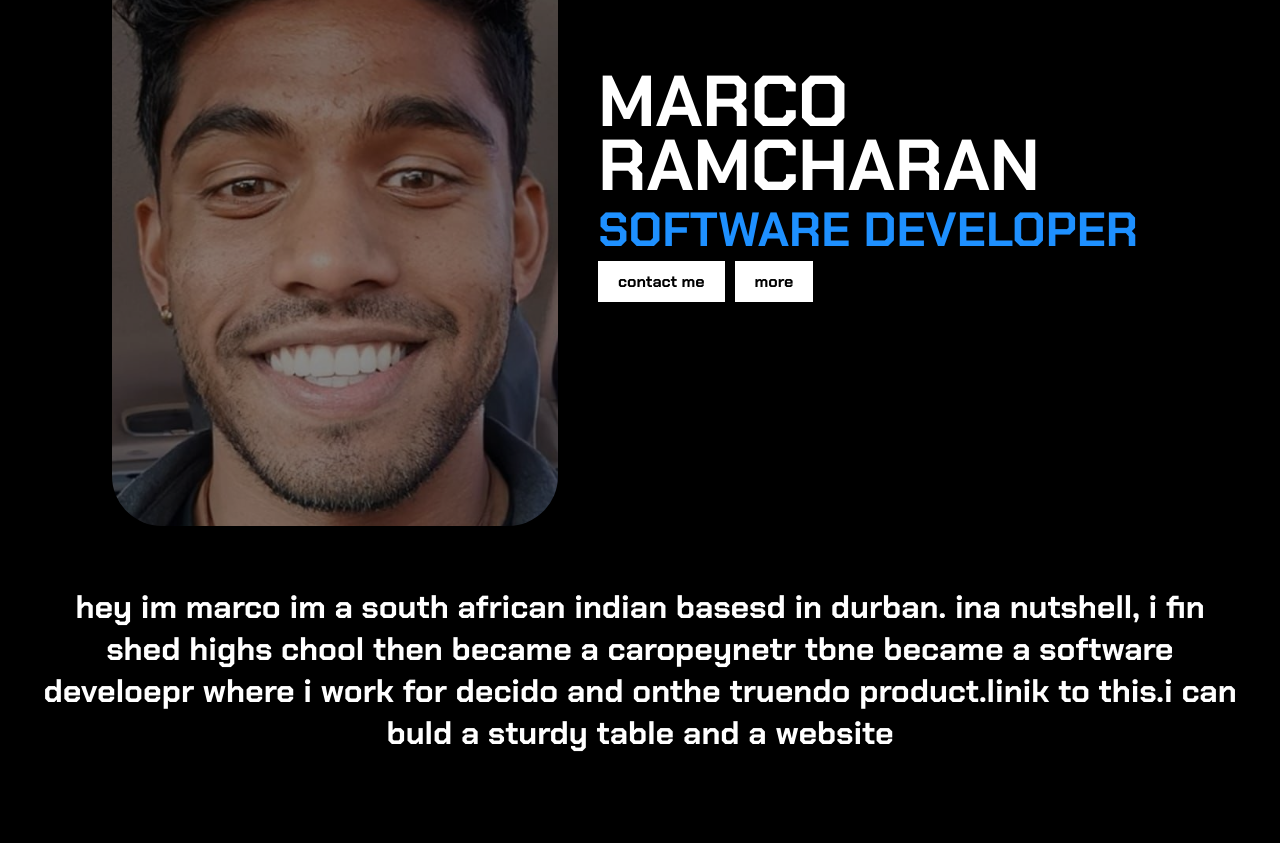
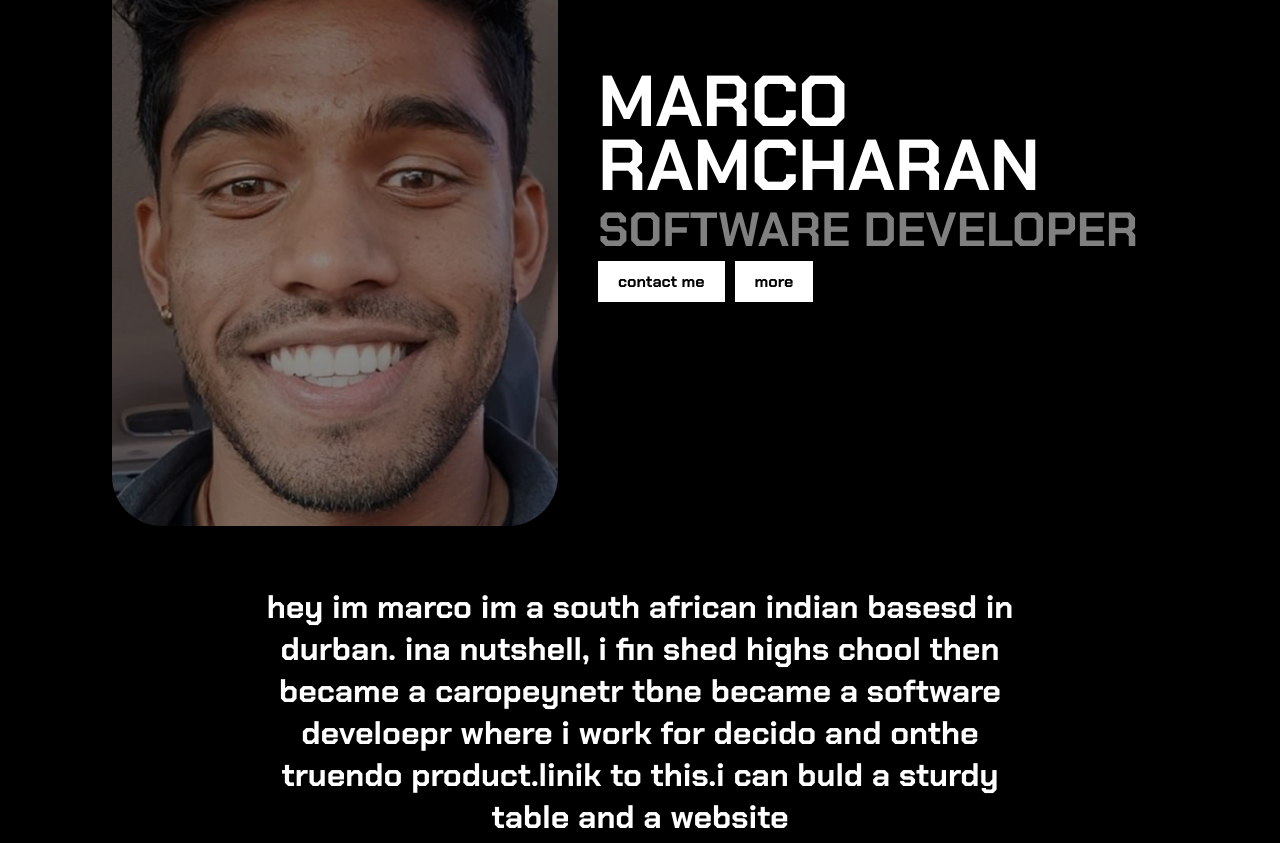
Before and after one commit to codebymarco/portfolio, a React (Vite) app: page / in a window 1280 px wide. Shown: the part 254-1097 px from the top of the page. Built offline with nearby package versions, Linux system fonts and the light colour scheme.

Commit message:
added more stuff

```diff
--- a/src/components/pages/BannerTwo.jsx
+++ b/src/components/pages/BannerTwo.jsx
@@ -24,7 +24,7 @@ const BannerTwo = () => {
         <h3>
           MARCO<br></br>RAMCHARAN
         </h3>
-        <p>SOFTWARE DEVELOPER</p>
+        <p style={{color:"grey"}}>SOFTWARE DEVELOPER</p>
         <div>
           <Link to="/">contact me</Link>
           <Link to="/">more</Link>
--- a/src/styles/aboutSection.css
+++ b/src/styles/aboutSection.css
@@ -11,6 +11,7 @@
 .aboutSection p{
     text-align: center;
     font-size: 2rem;
+    width: 65%;
 }
 
 .aboutSection a{
```
